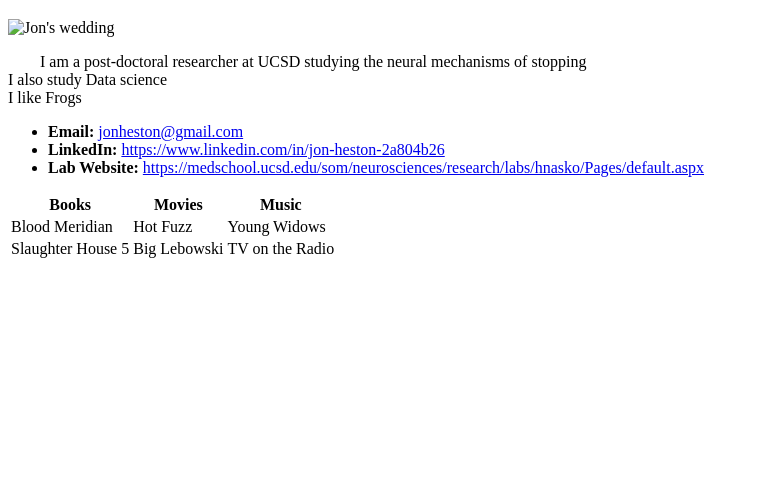
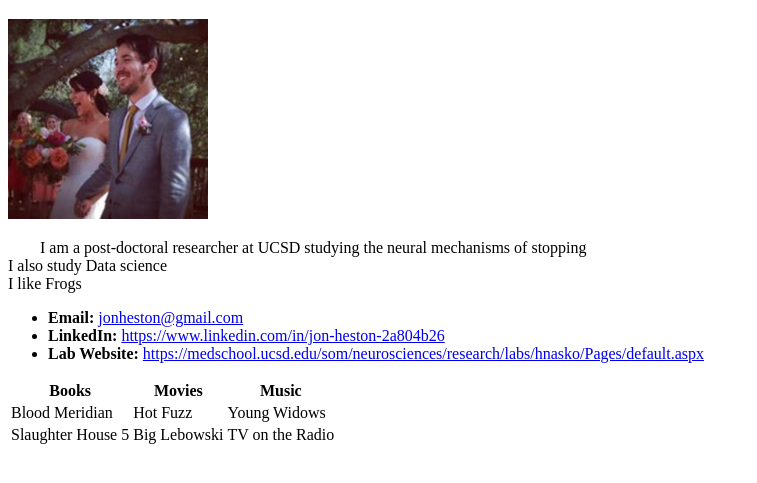
Before and after one commit to Jonheston/jonheston.github.io, a plain HTML site: page index.html in a window 1280 px wide. Shown: the part 61-544 px from the top of the page, without its empty margins (0-757 px from the left). Drawn offline with Linux system fonts and the light colour scheme.

Commit message:
added picture

```diff
--- a/index.html
+++ b/index.html
@@ -9,7 +9,7 @@
     <title>Jon Heston</title>
 </header>
 
-<img width="200" src=/Users/jonheston/Downloads/Jon_Heston.jpg alt="Jon's wedding">
+<img width="200" src="Jon_Heston.jpg" alt="Jon's wedding">
 
 
 <p>&nbsp &nbsp &nbsp &nbsp I am a post-doctoral researcher at UCSD studying the neural mechanisms of stopping<br>
```
Also changed, not shown: Jon_Heston.jpg (added).
